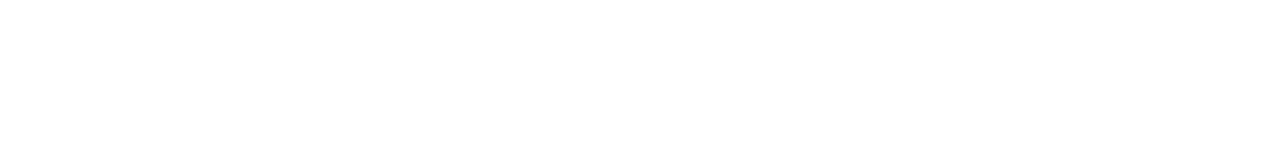
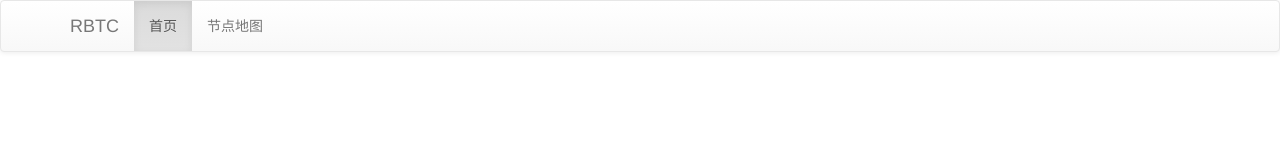
Before and after one commit to NewEconomicTeam/RoyalBitcoin-NodeMap-Web, a website: page source/html/index.html in a window 1280 px wide. Drawn offline with nearby package versions, Linux system fonts and the light colour scheme; files that its build step writes are made by us from their sources.

Commit message:
F: 实现导航条初版

```diff
--- a/source/html/index.html
+++ b/source/html/index.html
@@ -14,7 +14,30 @@
   <title>节点地图</title>
 </head>
 <body>
+  <nav class="navbar navbar-default">
+    <div class="container">
+      <!-- Brand and toggle get grouped for better mobile display -->
+      <div class="navbar-header">
+        <button type="button" class="navbar-toggle collapsed" data-toggle="collapse"   data-target="#navbar-collapse-list" aria-expanded="false">
+          <span class="sr-only">导航开关</span>
+          <span class="icon-bar"></span>
+          <span class="icon-bar"></span>
+          <span class="icon-bar"></span>
+        </button>
+        <a class="navbar-brand" href="#">RBTC</a>
+      </div>
 
+      <!-- Collect the nav links, forms, and other content for toggling -->
+      <div class="collapse navbar-collapse" id="navbar-collapse-list">
+        <ul class="nav navbar-nav">
+          <li class="active">
+              <a href="//www.rbtc.world">首页</a>
+          </li>
+          <li><a href="#">节点地图 <span class="sr-only">(当前)</span></a></li>
+        </ul>
+      </div><!-- /.navbar-collapse -->
+    </div><!-- /.container -->
+  </nav>
   <script src="jquery/dist/jquery.js"></script>
   <script src="bootstrap/dist/js/bootstrap.js"></script>
 </body>
```
